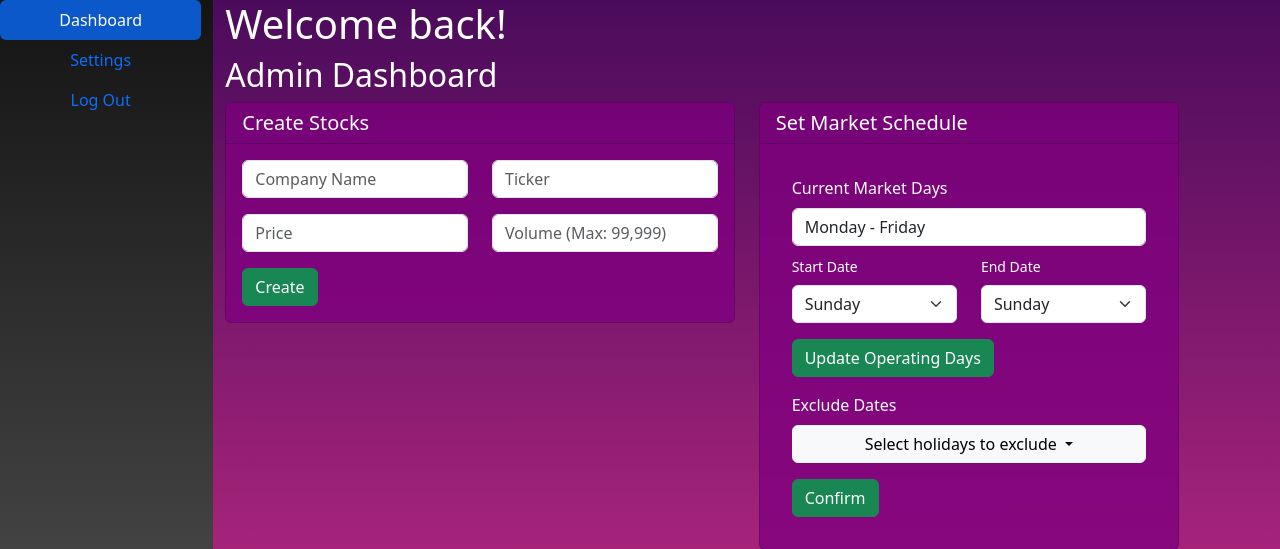
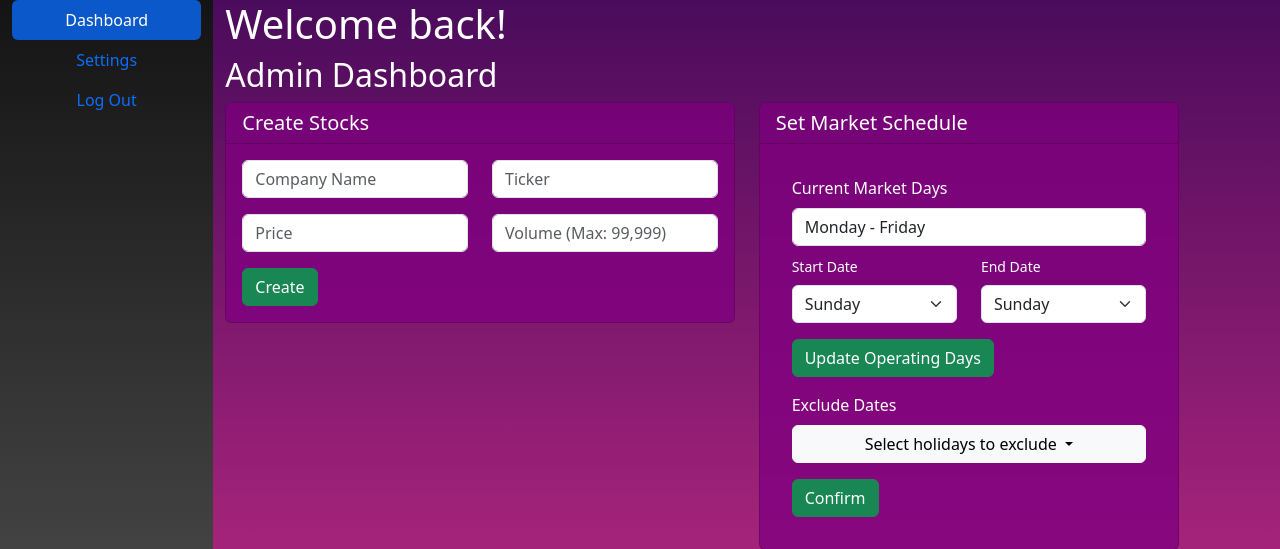
Before and after one commit to TrioStuds/Capstone-Git-Repo, a Flask app: page /admin_home in a window 1280 px wide. Shown: the top 549 px of the page. Run offline with Flask 3, Linux system fonts and the light colour scheme; the visitor is signed in with stand-in values (Sample User, id 1).

Commit message:
matched nav element spacing of customer base and admin base

```diff
--- a/templates/base_admin.html
+++ b/templates/base_admin.html
@@ -9,7 +9,7 @@
 <body>
   <div class="container-fluid">
     <div class="row">
-      <div class="col-2 ps-0 min-vh-100 d-flex flex-column" style="background: linear-gradient(180deg, #141414, #616161);">
+      <div class="col-2 min-vh-100 d-flex flex-column" style="background: linear-gradient(180deg, #141414, #616161);">
           <nav class="nav flex-column">
           <a class="nav-link btn btn-primary {% if request.endpoint == 'admin_home' %}active{% endif %}" href="{{ url_for('admin_home') }}">Dashboard</a>
           <a class="nav-link btn btn-primary {% if request.endpoint == 'admin_settings' %}active{% endif %}" href="{{ url_for('admin_settings') }}">Settings</a>
```
